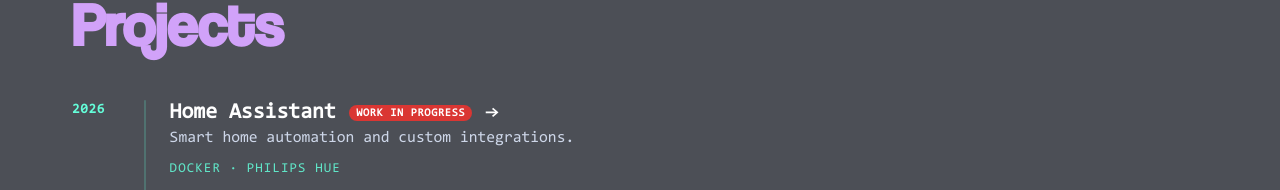
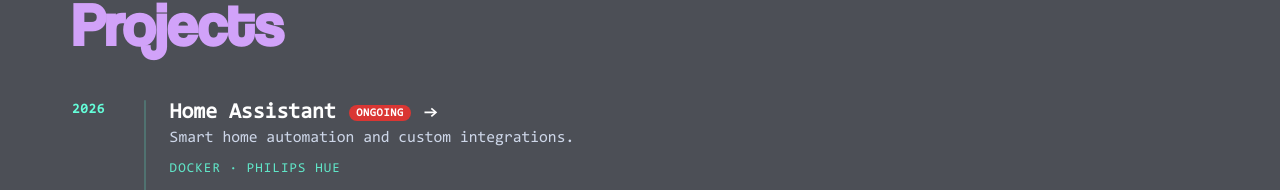
Before and after one commit to taaage/portfolio-client, a React (Vite) app: page / in a window 1280 px wide. Shown: the part 720-910 px from the top of the page. Built offline with nearby package versions, Linux system fonts and the light colour scheme; no server answers.

Commit message:
Update WIP label to "Ongoing" for clarity in Work component

```diff
--- a/src/components/Work/Work.tsx
+++ b/src/components/Work/Work.tsx
@@ -60,9 +60,7 @@
                 <Link key={item.title} to={item.to} className="work-item">
                   <div className="work-item-header">
                     <h3>{item.title}</h3>
-                    {item.wip && (
-                      <span className="work-wip">Work in Progress</span>
-                    )}
+                    {item.wip && <span className="work-wip">Ongoing</span>}
                     <div className="work-arrow">→</div>
                   </div>
                   <p>{item.description}</p>
```
